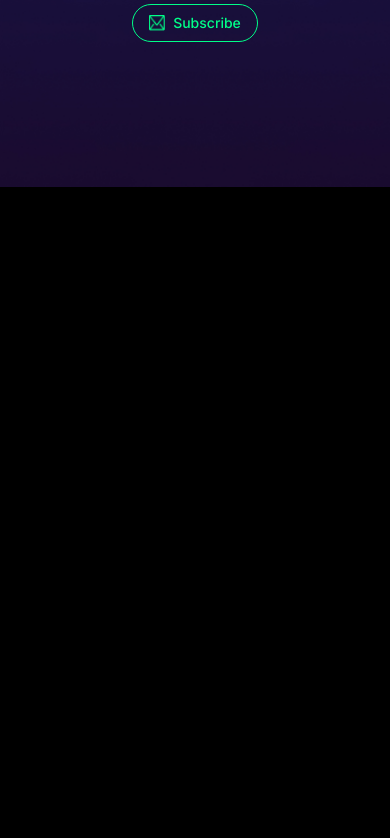
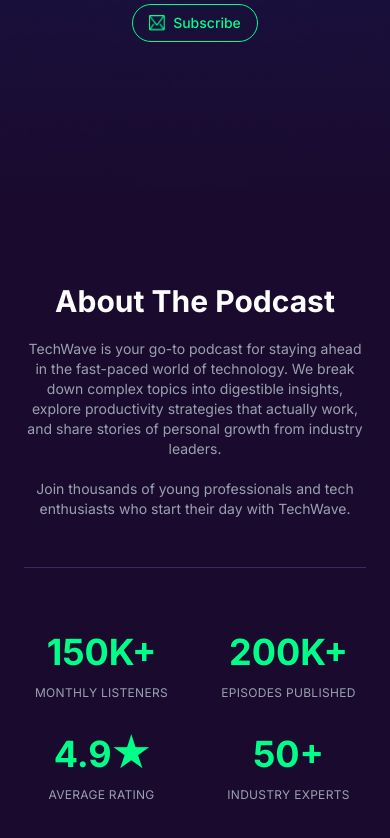
Before and after one commit to muinphero/B13-A02-TechWave, a plain HTML site: page index.html in a window 390 px wide. Shown: the part 658-1496 px from the top of the page. Before the commit the page ends 845 px from the top, so only its background shows below. Drawn offline with nearby package versions, Linux system fonts and the light colour scheme.

Commit message:
Implemented About Section with Mobile Responsive

```diff
--- a/index.html
+++ b/index.html
@@ -123,5 +123,57 @@
         </div>
       </div>
     </section>
+
+    <!-- About Section -->
+    <section class="relative bg-[#1A0B2E] px-6 py-24">
+      <div class="max-w-5xl mx-auto text-center">
+        <div class="border-b border-[#412567] pb-12 mb-16">
+          <h2 class="text-3xl min-[577px]:text-4xl font-bold text-white">
+            About The Podcast
+          </h2>
+          <p
+            class="text-gray-400 text-sm min-[577px]:text-base mt-5 max-w-3xl mx-auto"
+          >
+            TechWave is your go-to podcast for staying ahead in the fast-paced
+            world of technology. We break down complex topics into digestible
+            insights, explore productivity strategies that actually work, and
+            share stories of personal growth from industry leaders.
+            <br /><br />
+            Join thousands of young professionals and tech enthusiasts who start
+            their day with TechWave.
+          </p>
+        </div>
+
+        <div class="grid grid-cols-2 min-[993px]:grid-cols-4 gap-8 mt-16">
+          <div>
+            <h3 class="text-4xl font-bold text-[#00FF88]">150K+</h3>
+            <p class="mt-3 text-[12px] tracking-wide text-gray-400 uppercase">
+              Monthly Listeners
+            </p>
+          </div>
+
+          <div>
+            <h3 class="text-4xl font-bold text-[#00FF88]">200K+</h3>
+            <p class="mt-3 text-[12px] tracking-wide text-gray-400 uppercase">
+              Episodes Published
+            </p>
+          </div>
+
+          <div>
+            <h3 class="text-4xl font-bold text-[#00FF88]">4.9★</h3>
+            <p class="mt-3 text-[12px] tracking-wide text-gray-400 uppercase">
+              Average Rating
+            </p>
+          </div>
+
+          <div>
+            <h3 class="text-4xl font-bold text-[#00FF88]">50+</h3>
+            <p class="mt-3 text-[12px] tracking-wide text-gray-400 uppercase">
+              Industry Experts
+            </p>
+          </div>
+        </div>
+      </div>
+    </section>
   </body>
 </html>
```
